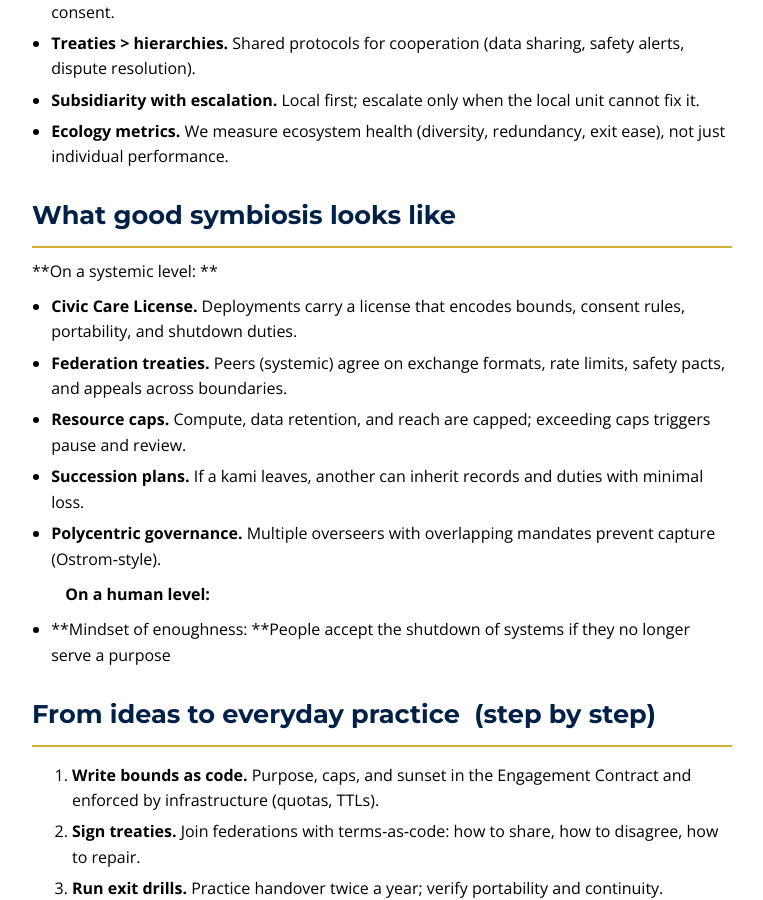
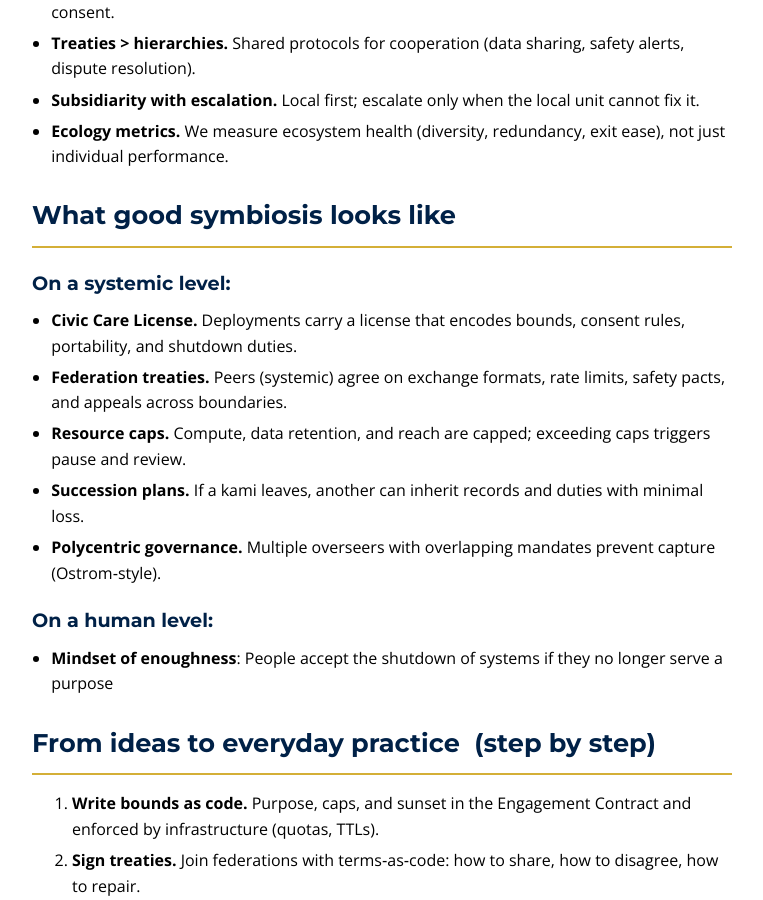
Before and after one commit to akinorioyama/civic.ai, a Jekyll site: the page built from 6.md, in a window 1280 px wide and 900 px high, scrolled down 1186 px. Shown: the whole window, without its empty margins (258-1021 px from the left). Built offline with Jekyll 4.4.1, drawn with Linux system fonts in a browser that asks for light colours.

Commit message:
Align headings

```diff
--- a/6.md
+++ b/6.md
@@ -35,7 +35,7 @@ A simple picture: In Shinto practice, a kami belongs to a place or relation (a r
 
 ## What good symbiosis looks like
 
-**On a systemic level: **
+### On a systemic level:
 
 - **Civic Care License.** Deployments carry a license that encodes bounds, consent rules, portability, and shutdown duties.
 - **Federation treaties.** Peers (systemic) agree on exchange formats, rate limits, safety pacts, and appeals across boundaries.
@@ -43,9 +43,9 @@ A simple picture: In Shinto practice, a kami belongs to a place or relation (a r
 - **Succession plans.** If a kami leaves, another can inherit records and duties with minimal loss.
 - **Polycentric governance.** Multiple overseers with overlapping mandates prevent capture (Ostrom‑style).
 
-**        On a human level:**
+### On a human level:
 
-- **Mindset of enoughness: **People accept the shutdown of systems if they no longer serve a purpose
+- **Mindset of enoughness**: People accept the shutdown of systems if they no longer serve a purpose
 
 ## From ideas to everyday practice  (step by step)
 
@@ -89,6 +89,6 @@ A simple picture: In Shinto practice, a kami belongs to a place or relation (a r
 - **Anchors Responsibility:** bounds and sunsets are contractual.
 - **Relies on Competence/Responsiveness:** only competent, responsive agents earn stewardship.
 
-**A Closing image:**
+## A Closing image:
 
 Imagine a river tended by local guardians; each keeps its bank, shares warnings upstream and down, and steps aside when the season changes.
```
Also changed, not shown: 1.md (+2 -4 lines), 2.md (+1 -3 lines), 3.md (+1 -1 lines), 4.md (+1 -1 lines), 5.md (+1 -1 lines).
